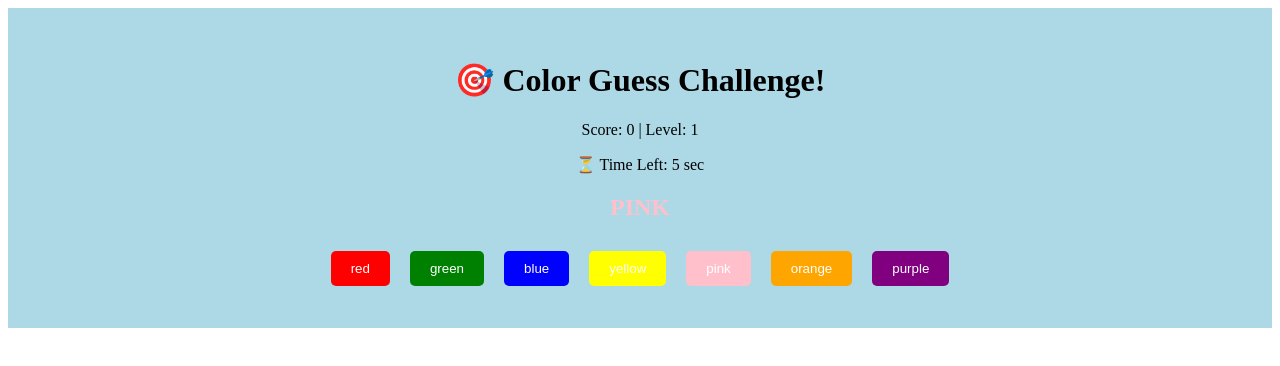
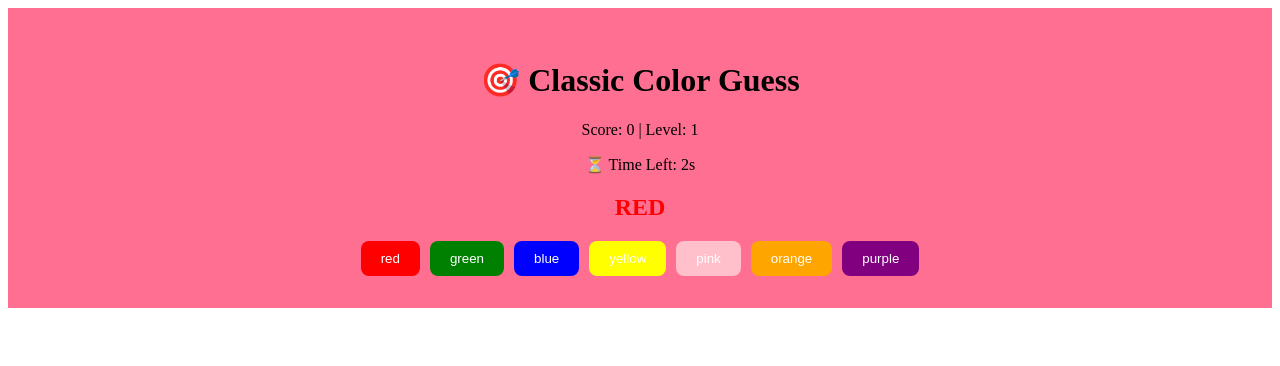
Before and after one commit to mrharsh1/Holihai, a Next.js app: page /color-guess in a window 1280 px wide. Shown: the top 366 px of the page. Built offline with nearby package versions, Linux system fonts and the light colour scheme.

Commit message:
Update color-guess.js

```diff
--- a/pages/color-guess.js
+++ b/pages/color-guess.js
@@ -5,7 +5,7 @@ export default function ColorGuess() {
   const colors = ['red', 'green', 'blue', 'yellow', 'pink', 'orange', 'purple'];
   const [score, setScore] = useState(0);
   const [currentColor, setCurrentColor] = useState(getRandomColor());
-  const [timeLeft, setTimeLeft] = useState(5);
+  const [timeLeft, setTimeLeft] = useState(7);
   const [level, setLevel] = useState(1);
 
   function getRandomColor() {
@@ -13,16 +13,12 @@ export default function ColorGuess() {
   }
 
   useEffect(() => {
-    const timer = setInterval(() => {
-      setTimeLeft((prev) => prev - 1);
-    }, 1000);
-
     if (timeLeft <= 0) {
-      alert('⏳ Time Over! Final Score: ' + score);
+      alert(`⏳ Time's up! Final Score: ${score}`);
       resetGame();
     }
-
-    return () => clearInterval(timer);
+    const timer = setTimeout(() => setTimeLeft(timeLeft - 1), 1000);
+    return () => clearTimeout(timer);
   }, [timeLeft]);
 
   const checkAnswer = (color) => {
@@ -30,51 +26,45 @@ export default function ColorGuess() {
       const newScore = score + 1;
       setScore(newScore);
       if (newScore % 5 === 0) {
-        setLevel((prev) => prev + 1);
-        alert('🚀 Level Up! Speed Increased!');
+        setLevel(level + 1);
       }
       nextRound();
     } else {
-      alert('❌ Wrong! The correct color was: ' + currentColor);
+      alert(`❌ Wrong! It was ${currentColor}`);
       resetGame();
     }
   };
 
   const nextRound = () => {
     setCurrentColor(getRandomColor());
-    setTimeLeft(5 - level * 0.5);
+    setTimeLeft(7 - level * 0.5);
   };
 
   const resetGame = () => {
     setScore(0);
     setLevel(1);
-    setTimeLeft(5);
+    setTimeLeft(7);
     setCurrentColor(getRandomColor());
   };
 
   return (
-    <div style={{ textAlign: 'center', padding: '2rem', background: '#ADD8E6' }}>
-      <h1>🎯 Color Guess Challenge!</h1>
+    <div style={container}>
+      <h1>🎯 Classic Color Guess</h1>
       <p>Score: {score} | Level: {level}</p>
-      <p>⏳ Time Left: {timeLeft} sec</p>
+      <p>⏳ Time Left: {timeLeft}s</p>
       <h2 style={{ color: currentColor }}>{currentColor.toUpperCase()}</h2>
 
-      {colors.map((color) => (
-        <button
-          key={color}
-          onClick={() => checkAnswer(color)}
-          style={{
-            margin: '10px',
-            padding: '10px 20px',
-            backgroundColor: color,
-            color: 'white',
-            border: 'none',
-            borderRadius: '5px',
-          }}
-        >
-          {color}
-        </button>
-      ))}
+      <div style={btnGrid}>
+        {colors.map((color) => (
+          <button key={color} onClick={() => checkAnswer(color)} style={{ ...btnStyle, backgroundColor: color }}>
+            {color}
+          </button>
+        ))}
+      </div>
     </div>
   );
 }
+
+const container = { textAlign: 'center', padding: '2rem', background: '#FF6F91' };
+const btnGrid = { display: 'flex', justifyContent: 'center', gap: '10px' };
+const btnStyle = { padding: '10px 20px', borderRadius: '8px', cursor: 'pointer', border: 'none', color: 'white' };
```
